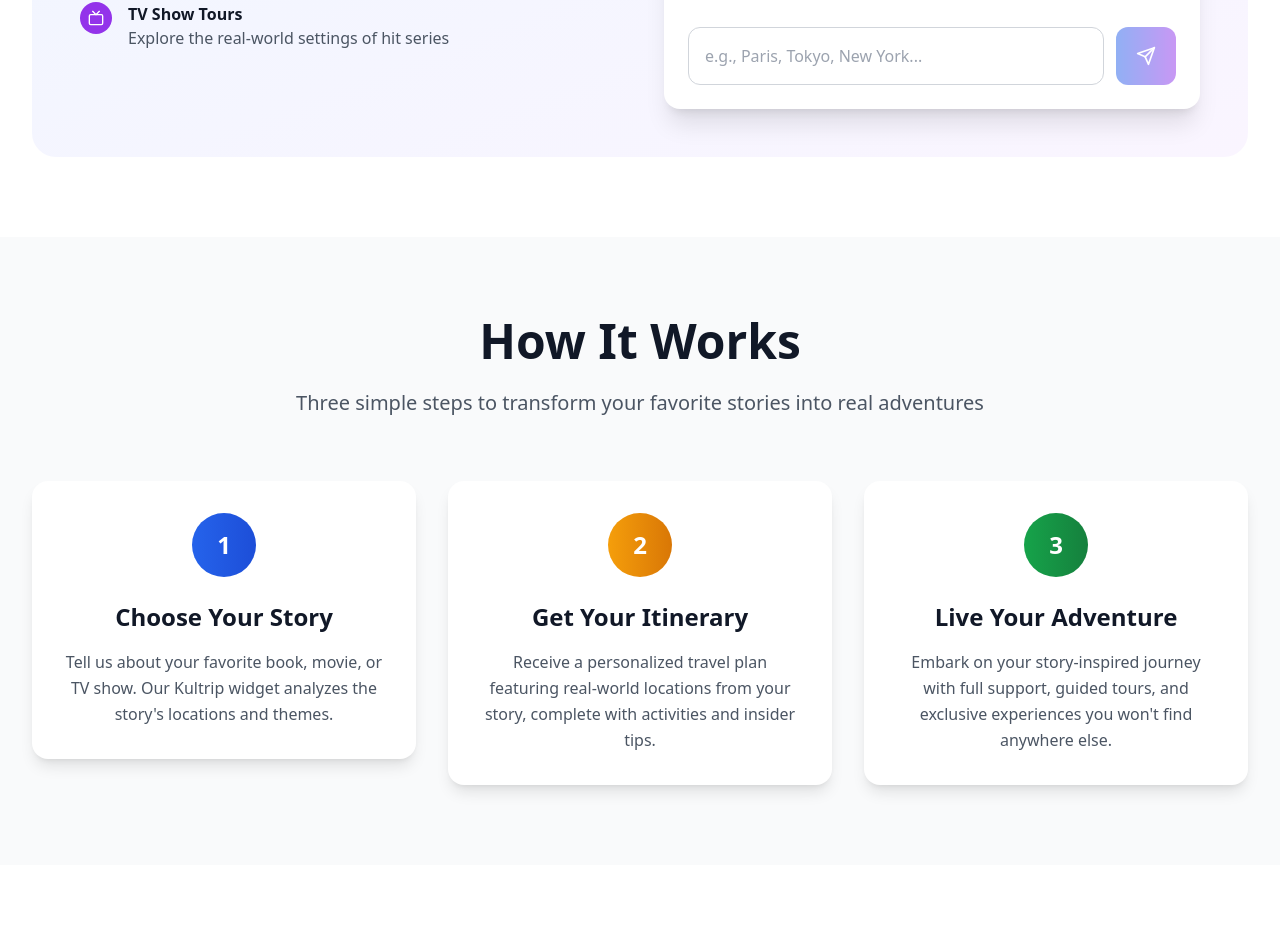
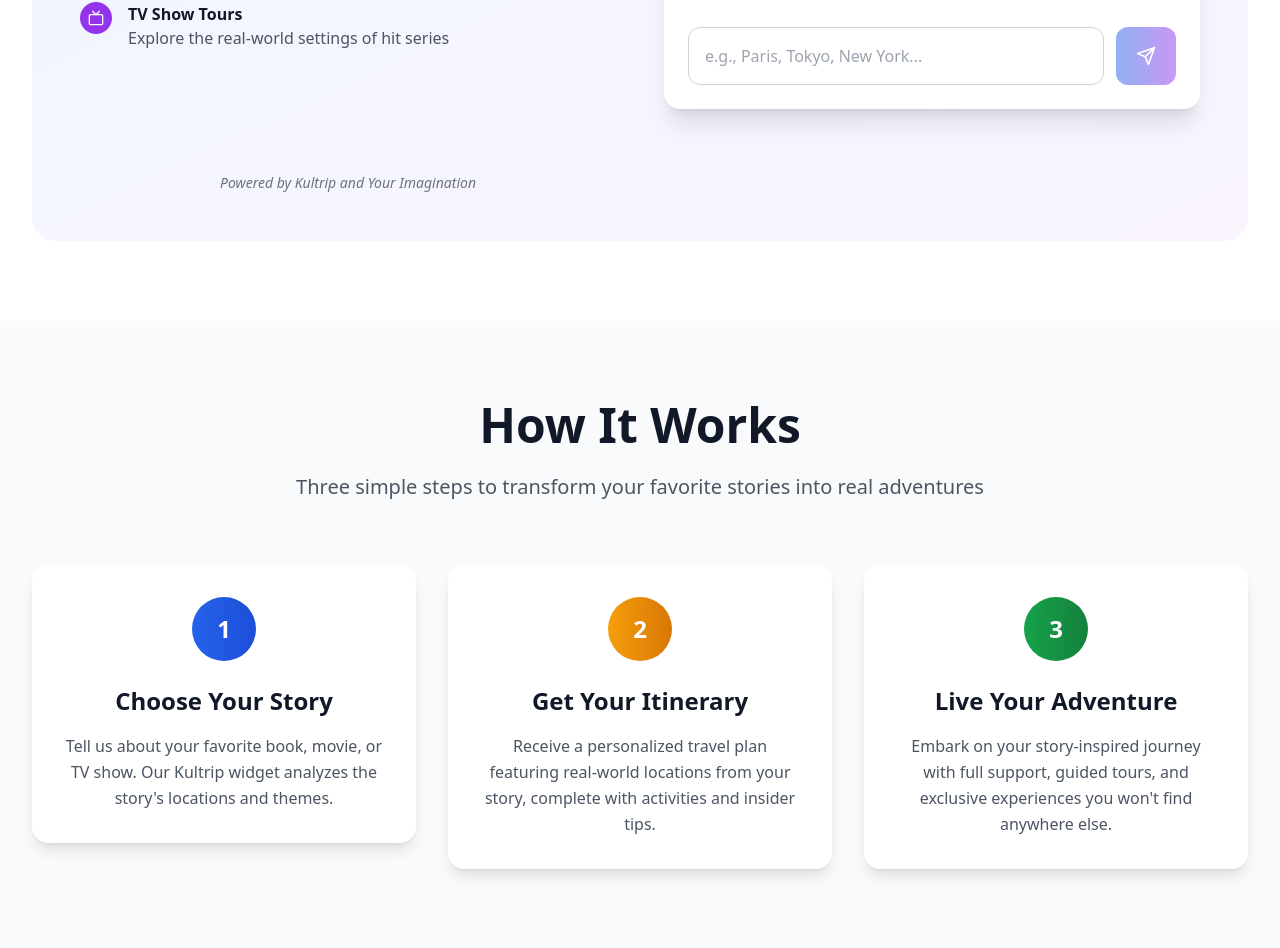
Before and after one commit to othiagoribeiro/acmekultrip, a React (Vite) app: page / in a window 1280 px wide. Shown: the part 1677-2625 px from the top of the page. Built offline with nearby package versions, Linux system fonts and the light colour scheme.

Commit message:
Adicionar texto 'Powered by Kultrip' abaixo do widget

```diff
--- a/src/App.tsx
+++ b/src/App.tsx
@@ -264,6 +264,12 @@ function App() {
               </div>
 
               <KultripWidget />
+
+              <div className="text-center mt-4">
+                <p className="text-sm text-gray-500 italic">
+                  Powered by Kultrip and Your Imagination
+                </p>
+              </div>
             </div>
           </div>
         </div>
```
